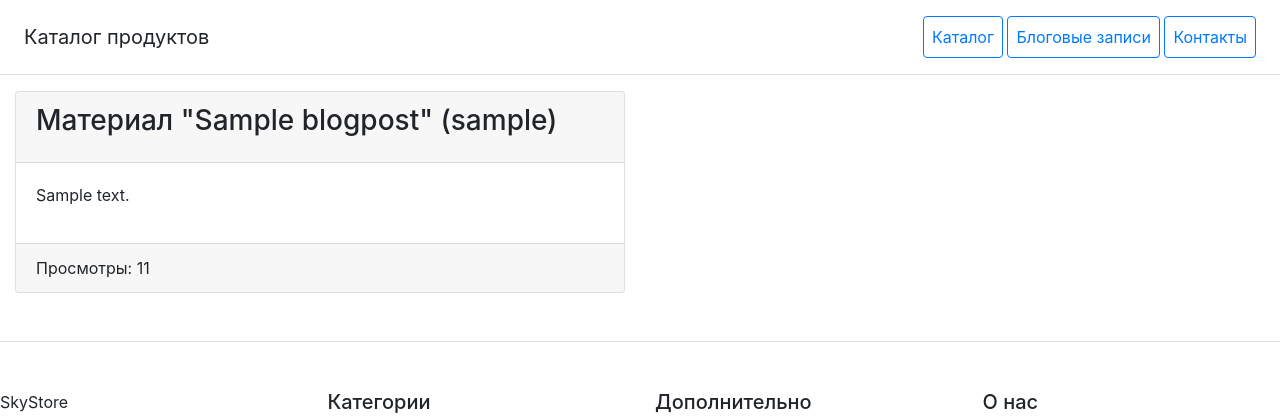
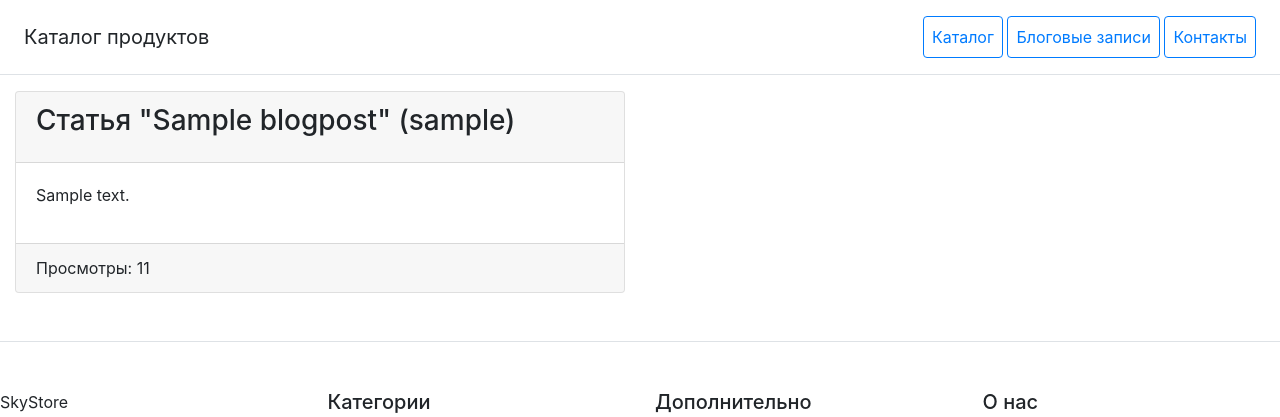
Before and after one commit to djKeysi/catalog, a Django app: page /blogpost/view/1/ in a window 1280 px wide. Shown: the top 417 px of the page. Run offline with Django 4.2, Linux system fonts and the light colour scheme; tables that the repository leaves empty hold one stand-in row (values such as "Sample post"); some libraries are stand-ins or nearby versions.

Commit message:
end homework

```diff
--- a/blogposts/templates/blogposts/blogpost_detail.html
+++ b/blogposts/templates/blogposts/blogpost_detail.html
@@ -7,7 +7,7 @@
                 <div class="card">
                     <div class="card-header">
                         <h3 class="card-title">
-                            Материал "{{ object.title }}" ({{ object.slug }})
+                            Статья "{{ object.title }}" ({{ object.slug }})
                         </h3>
                     </div>
                     <div class="card-body">
```
